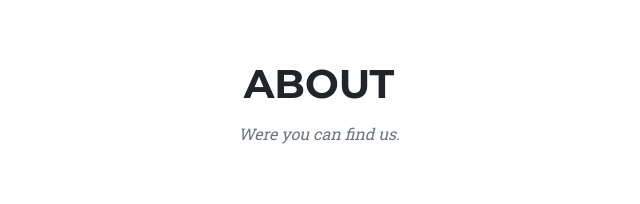
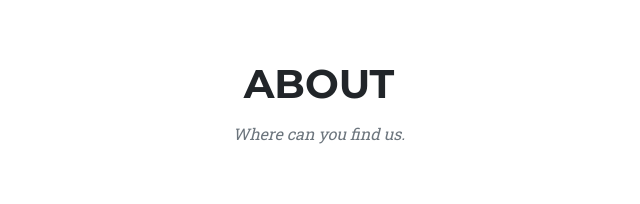
Before and after one commit to TheNidesRA/thenidesra.github.io, a plain HTML site: page index.html in a window 1280 px wide. Shown: the part 1540-1744 px from the top of the page, 321-961 px from the left. Drawn offline with nearby package versions, Linux system fonts and the light colour scheme.

Commit message:
pequeño cambio

```diff
--- a/index.html
+++ b/index.html
@@ -193,7 +193,7 @@
     <div class="container">
         <div class="text-center">
             <h2 class="section-heading text-uppercase">About</h2>
-            <h3 class="section-subheading text-muted">Were you can find us.</h3>
+            <h3 class="section-subheading text-muted">Where can you find us.</h3>
         </div>
         <ul class="timeline">
             <li>
```
